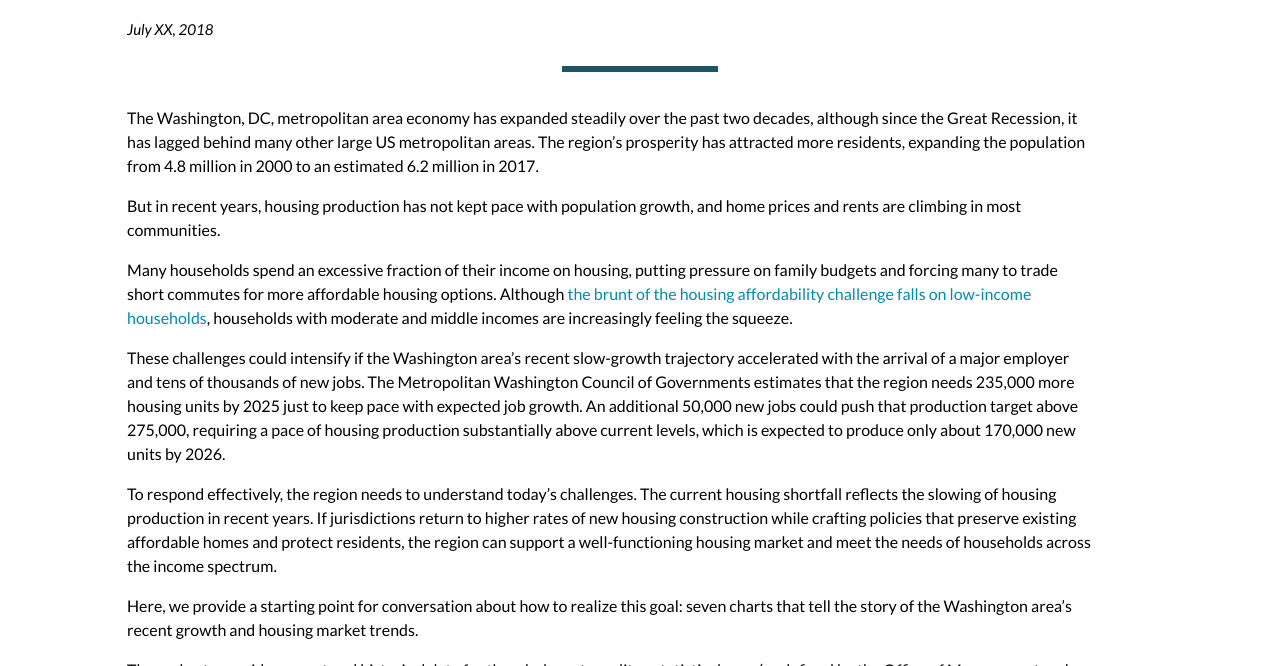
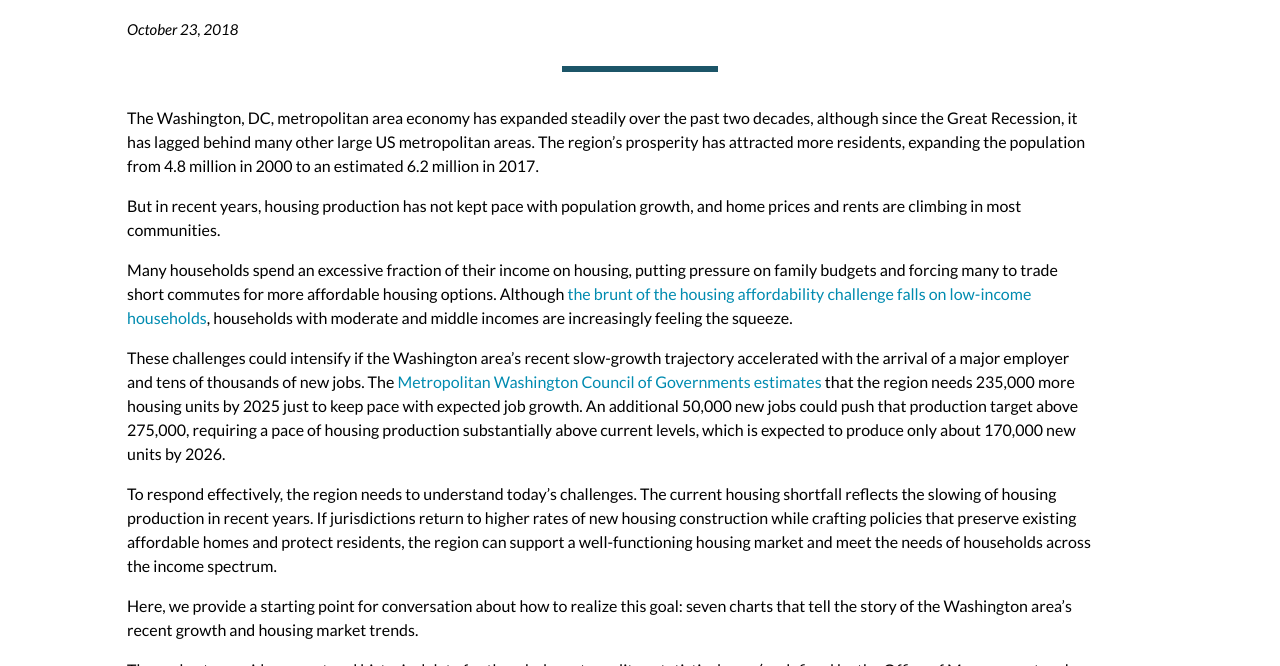
Before and after one commit to UI-Research/amazon-hq2-washington-housing-charts, a plain HTML site: page index.html in a window 1280 px wide. Shown: the part 543-1209 px from the top of the page. Drawn offline with nearby package versions, Linux system fonts and the light colour scheme.

Commit message:
Include new link to Metropolitan Washington Council of Governments estimates. Change update date.

```diff
--- a/index.html
+++ b/index.html
@@ -116,7 +116,7 @@ j=d.createElement(s),dl=l!='dataLayer'?'&l='+l:'';j.async=true;j.src=
 <!--                 <div class="intro-text">
 
                 </div> -->
-                <div id = "updatedNote">July XX, 2018</div>
+                <div id = "updatedNote">October 23, 2018</div>
             </div>
         </div>
 
@@ -129,7 +129,7 @@ j=d.createElement(s),dl=l!='dataLayer'?'&l='+l:'';j.async=true;j.src=
 
                 <p>Many households spend an excessive fraction of their income on housing, putting pressure on family budgets and forcing many to trade short commutes for more affordable housing options. Although <a href = "https://www.urban.org/research/publication/housing-security-washington-region" target = "_blank">the brunt of the housing affordability challenge falls on low-income households</a>, households with moderate and middle incomes are increasingly feeling the squeeze.</p>
 
-                <p>These challenges could intensify if the Washington area&rsquo;s recent slow-growth trajectory accelerated with the arrival of a major employer and tens of thousands of new jobs. The Metropolitan Washington Council of Governments estimates that the region needs 235,000 more housing units by 2025 just to keep pace with expected job growth. An additional 50,000 new jobs could push that production target above 275,000, requiring a pace of housing production substantially above current levels, which is expected to produce only about 170,000 new units by 2026.</p>
+                <p>These challenges could intensify if the Washington area&rsquo;s recent slow-growth trajectory accelerated with the arrival of a major employer and tens of thousands of new jobs. The <a href="https://www.mwcog.org/documents/2018/09/12/regional-housing-memo-to-cog-board-cog-board-affordable-housing-housing/" target="_blank">Metropolitan Washington Council of Governments estimates</a> that the region needs 235,000 more housing units by 2025 just to keep pace with expected job growth. An additional 50,000 new jobs could push that production target above 275,000, requiring a pace of housing production substantially above current levels, which is expected to produce only about 170,000 new units by 2026.</p>
 
                 <p>To respond effectively, the region needs to understand today&rsquo;s challenges. The current housing shortfall reflects the slowing of housing production in recent years. If jurisdictions return to higher rates of new housing construction while crafting policies that preserve existing affordable homes and protect residents, the region can support a well-functioning housing market and meet the needs of households across the income spectrum. </p>
 
```
